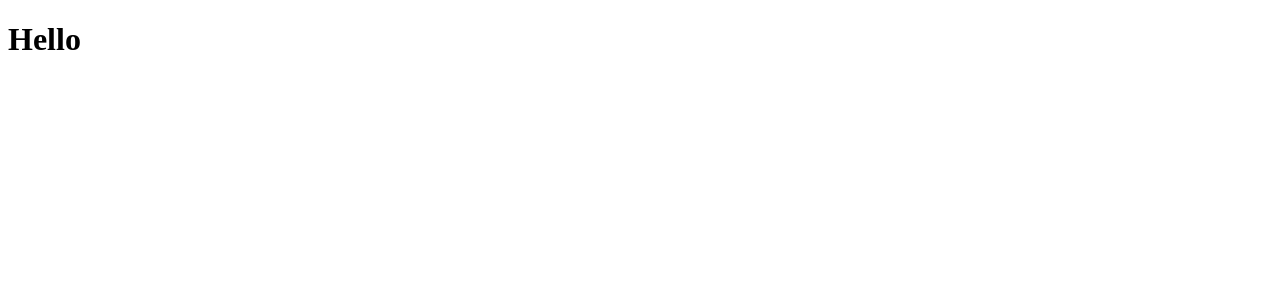
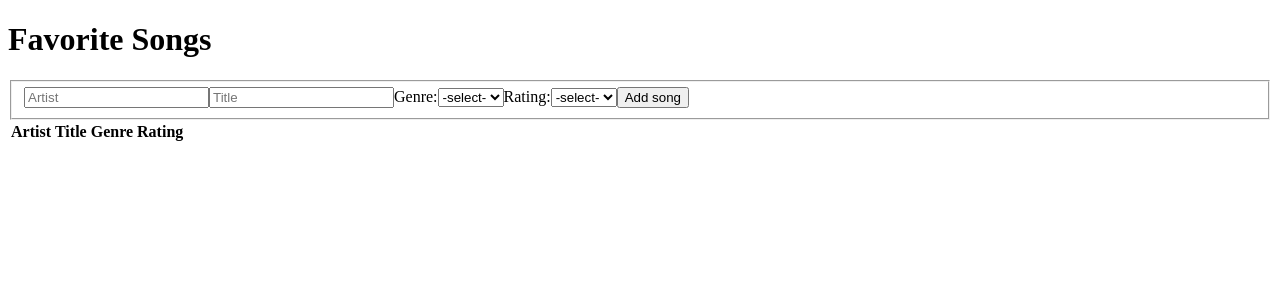
Before and after one commit to martvdberg/Winc_Academy-08-Playlist, a React (Create React App) app: page / in a window 1280 px wide. Shown: the top 300 px of the page. Built offline with nearby package versions, Linux system fonts and the light colour scheme.

Commit message:
working basics

```diff
--- a/src/App.js
+++ b/src/App.js
@@ -1,7 +1,14 @@
 import React from "react";
+import Header from "./components/Header";
+import Container from "./components/Container";
 
 function App() {
-  return <h1>Hello</h1>;
+  return (
+    <div>
+      <Header />
+      <Container />
+    </div>
+  );
 }
 
 export default App;
--- /dev/null
+++ b/src/components/Container.js
@@ -0,0 +1,88 @@
+import React, { Component } from "react";
+import createKey from "../util";
+import InputContainer from "./InputContainer";
+import SongContainer from "./SongContainer";
+
+const createNewSong = (songData) => {
+  return {
+    artist: songData.artist.value,
+    title: songData.title.value,
+    rating: songData.rating.value,
+    id: createKey(),
+    genre:
+      songData.genre.value === "other"
+        ? songData.newGenre.value.toLowerCase()
+        : songData.genre.value,
+  };
+};
+
+class Container extends Component {
+  constructor() {
+    super();
+    this.state = {
+      songs: [],
+      genres: [
+        {
+          genre: "rock",
+          checked: false,
+        },
+        {
+          genre: "jazz",
+          checked: false,
+        },
+        {
+          genre: "soul",
+          checked: false,
+        },
+        {
+          genre: "blues",
+          checked: false,
+        },
+      ],
+    };
+  }
+
+  //   handle the submit of a new song
+  handleSubmit = (event) => {
+    event.preventDefault();
+
+    // create a new song object from the submit data
+    const newSong = createNewSong(event.target);
+
+    // update state with the new song object and if needed a new genre
+    this.setState((prevState) => {
+      const updatedSongs = this.state.songs;
+      updatedSongs.push(newSong);
+      const updatedGenres = this.state.genres;
+
+      if (updatedGenres.some((genre) => genre.genre === newSong.genre)) {
+        return {
+          ...prevState,
+          songs: updatedSongs,
+        };
+      } else {
+        const newGenre = { genre: newSong.genre, checked: false };
+        updatedGenres.push(newGenre);
+        return {
+          ...prevState,
+          songs: updatedSongs,
+          genres: updatedGenres,
+        };
+      }
+    });
+  };
+
+  render() {
+    return (
+      <div>
+        <InputContainer
+          handleSubmit={this.handleSubmit}
+          genres={this.state.genres}
+        />
+        <SongContainer songs={this.state.songs} />
+      </div>
+    );
+  }
+}
+
+export default Container;
--- a/src/components/Header.js
+++ b/src/components/Header.js
@@ -0,0 +1,7 @@
+import React from "react";
+
+function Header() {
+  return <h1>Favorite Songs</h1>;
+}
+
+export default Header;
--- /dev/null
+++ b/src/components/InputContainer.js
@@ -0,0 +1,51 @@
+import React, { Component } from "react";
+import InputItems from "./InputItems";
+
+class InputContainer extends Component {
+  constructor(props) {
+    super(props);
+    this.state = {
+      artist: "",
+      title: "",
+      genre: "",
+      newGenre: "",
+      rating: "",
+    };
+  }
+
+  //   handle input events for the text fields and select options
+  handleChange = (event) => {
+    this.setState({ [event.target.name]: event.target.value });
+  };
+
+  // reset the form on submit
+  resetForm = () => {
+    this.setState({
+      artist: "",
+      title: "",
+      genre: "",
+      newGenre: "",
+      rating: "",
+    });
+  };
+
+  render() {
+    return (
+      <form
+        onSubmit={(event) => {
+          this.resetForm();
+          this.props.handleSubmit(event);
+        }}
+      >
+        <InputItems
+          handleChange={this.handleChange}
+          resetForm={this.resetForm}
+          genres={this.props.genres}
+          inputState={this.state}
+        />
+      </form>
+    );
+  }
+}
+
+export default InputContainer;
--- /dev/null
+++ b/src/components/InputItems.js
@@ -0,0 +1,88 @@
+import React from "react";
+import createKey from "../util";
+
+function InputItems(props) {
+  // create an option element for each genre
+  const genres = props.genres.map((genre) => {
+    return (
+      <option value={genre.genre} key={createKey()}>
+        {genre.genre}
+      </option>
+    );
+  });
+
+  return (
+    <fieldset>
+      <label htmlFor="artist">
+        <input
+          type="text"
+          name="artist"
+          placeholder="Artist"
+          value={props.inputState.artist}
+          onChange={props.handleChange}
+          required
+        />
+      </label>
+
+      <label htmlFor="title">
+        <input
+          type="text"
+          name="title"
+          placeholder="Title"
+          value={props.inputState.title}
+          onChange={props.handleChange}
+          required
+        />
+      </label>
+
+      <label htmlFor="genre">
+        Genre:
+        <select
+          name="genre"
+          value={props.inputState.genre}
+          onChange={props.handleChange}
+          required
+        >
+          <option value="" disabled>
+            -select-
+          </option>
+          {genres}
+          <option value="other">Other</option>
+        </select>
+        {/* Only render the new genre input field if genre = other */}
+        {props.inputState.genre === "other" ? (
+          <input
+            type="text"
+            name="newGenre"
+            placeholder="add a new genre"
+            value={props.inputState.newGenre}
+            onChange={props.handleChange}
+            required
+          />
+        ) : null}
+      </label>
+
+      <label htmlFor="rating">
+        Rating:
+        <select
+          name="rating"
+          value={props.inputState.rating}
+          onChange={props.handleChange}
+          required
+        >
+          <option value="" disabled>
+            -select-
+          </option>
+          <option value="1">1 star</option>
+          <option value="2">2 stars</option>
+          <option value="3">3 stars</option>
+          <option value="4">4 stars</option>
+          <option value="5">5 stars</option>
+        </select>
+      </label>
+      <button>Add song</button>
+    </fieldset>
+  );
+}
+
+export default InputItems;
--- a/src/components/Song.js
+++ b/src/components/Song.js
@@ -0,0 +1,15 @@
+import React from "react";
+
+function Song(props) {
+  return (
+    <tr>
+      <td>{props.song.artist}</td>
+      <td>{props.song.title}</td>
+      <td>{props.song.genre}</td>
+      <td>{props.song.rating}</td>
+      <td>del</td>
+    </tr>
+  );
+}
+
+export default Song;
--- /dev/null
+++ b/src/components/SongContainer.js
@@ -0,0 +1,25 @@
+import React from "react";
+import createKey from "../util";
+import Song from "./Song";
+
+function SongList(props) {
+  const songs = props.songs.map((song) => {
+    return <Song song={song} key={createKey()} />;
+  });
+
+  return (
+    <table>
+      <thead>
+        <tr>
+          <th>Artist</th>
+          <th>Title</th>
+          <th>Genre</th>
+          <th>Rating</th>
+        </tr>
+      </thead>
+      <tbody>{songs}</tbody>
+    </table>
+  );
+}
+
+export default SongList;
--- /dev/null
+++ b/src/util.js
@@ -0,0 +1,7 @@
+// return a large random number that can be used as a key value
+const createKey = () =>
+  Date.now() * Math.floor(Math.random() * 100) +
+  "-" +
+  Date.now() * Math.floor(Math.random() * 100);
+
+export default createKey;
```
Also changed, not shown: src/components/Filter.js (deleted), src/components/InputFields.js (deleted), src/components/SongList.js (deleted), src/components/Sort.js (deleted).
